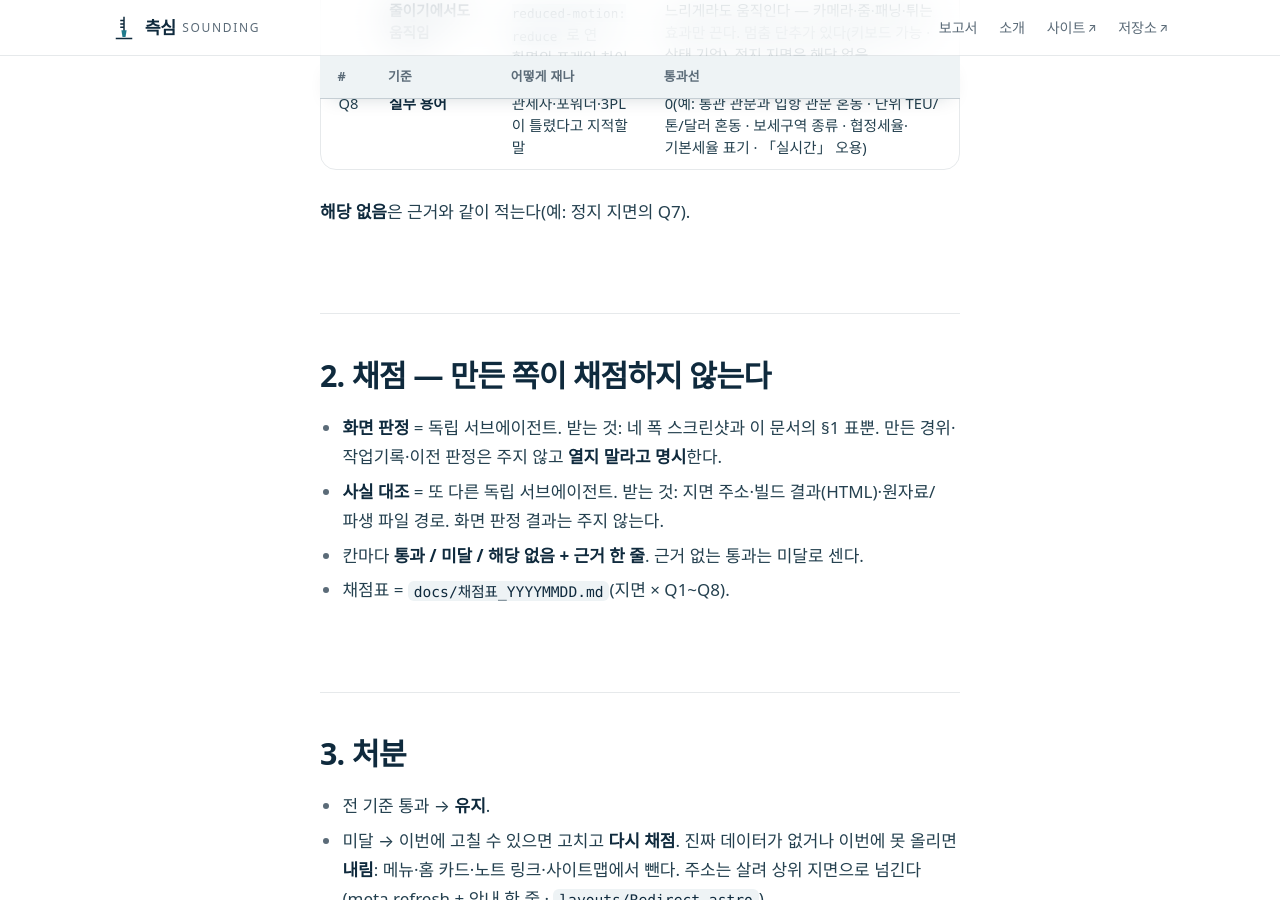
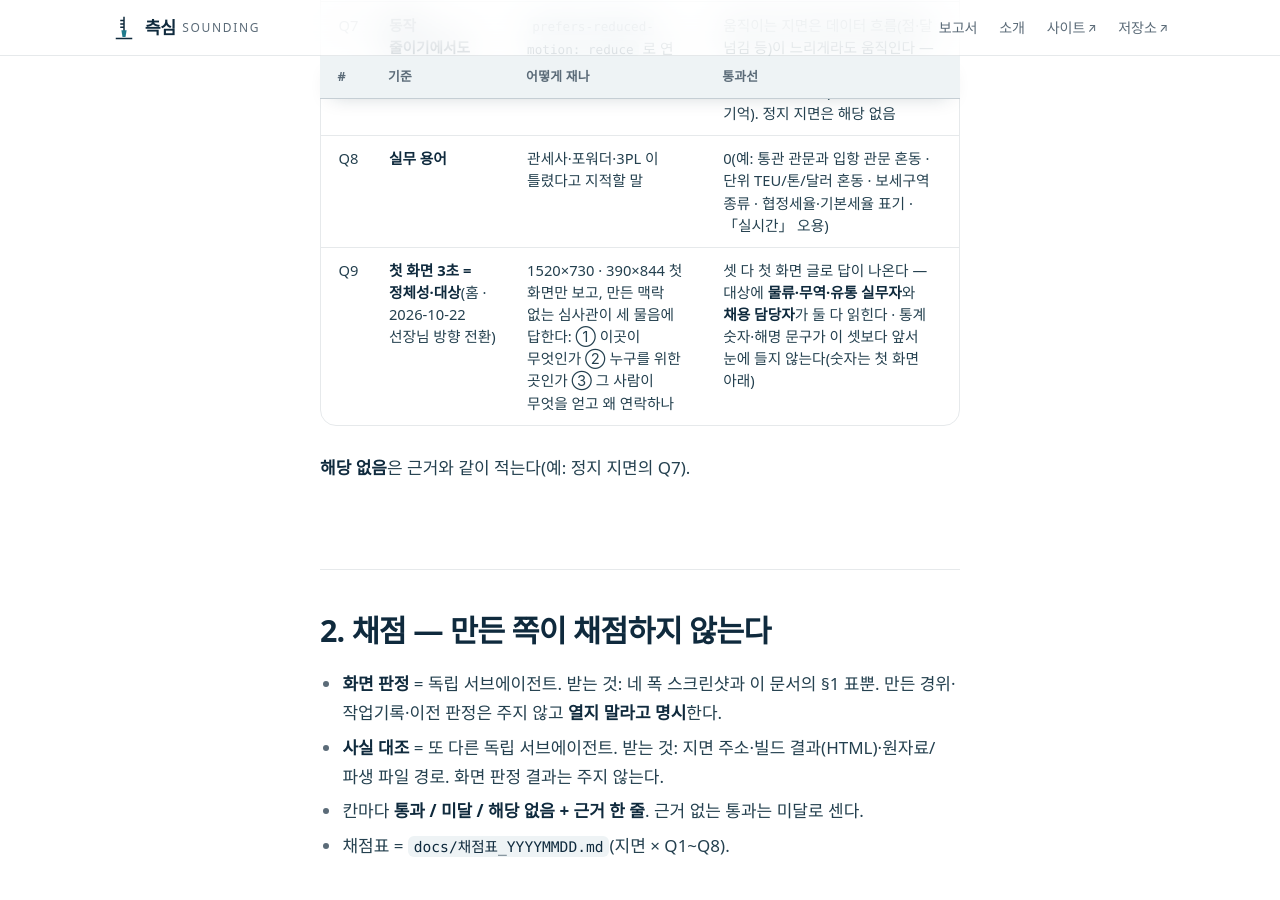
Before and after one commit to jisangj03-dev/incheon-port-analysis, a Jekyll site: the page built from docs/품질기준.md, in a window 1280 px wide and 900 px high, scrolled down 1727 px. Built offline with Jekyll 4.4.1, drawn with Linux system fonts in a browser that asks for light colours; some web fonts are replaced; our own code applies the rules of GitHub Pages for plain Markdown files; some of the changed text lies outside the part shown.

Commit message:
품질기준 Q9 선커밋 — 홈 첫 화면 3초 = 정체성·대상·얻는 것·연락 이유(10/22 선장님 방향 전환 · 채점보다 먼저)
Co-Authored-By: Claude Opus 5.5 <noreply@anthropic.com>
Claude-Session: https://claude.ai/code/session_01L59oEoiMW7KHoJRFFkcN4Q

```diff
--- a/docs/품질기준.md
+++ b/docs/품질기준.md
@@ -9,7 +9,7 @@
 
 수정이 끝날 때까지 공유·게시 없음. 채널 대기열의 게시 대기 행은 「보류」로 둔다(`docs/채널대기열.md`). 공개 알림 초안(#70 · li-12·th-01)도 게시하지 않는다.
 
-## 1. 기준 여덟 — 지면마다 전부 본다
+## 1. 기준 아홉 — 지면마다 전부 본다(Q9 는 홈만 · 2026-10-22 선커밋)
 
 | # | 기준 | 어떻게 재나 | 통과선 |
 |---|---|---|---|
@@ -21,6 +21,7 @@
 | Q6 | **네 폭 접힘선 위 핵심** | 1280×720 · 1520×730 · 1920×1080 · 390×844 스크린샷 | 네 폭 모두 접힘선 위에 제목·답·주 그림의 주인공이 보인다 · 가로 넘침 0 |
 | Q7 | **동작 줄이기에서도 움직임** | `prefers-reduced-motion: reduce` 로 연 화면의 프레임 차이 | 움직이는 지면은 데이터 흐름(점·달 넘김 등)이 느리게라도 움직인다 — 카메라·줌·패닝·튀는 효과만 끈다. 멈춤 단추가 있다(키보드 가능 · 상태 기억). 정지 지면은 해당 없음 |
 | Q8 | **실무 용어** | 관세사·포워더·3PL 이 틀렸다고 지적할 말 | 0(예: 통관 관문과 입항 관문 혼동 · 단위 TEU/톤/달러 혼동 · 보세구역 종류 · 협정세율·기본세율 표기 · 「실시간」 오용) |
+| Q9 | **첫 화면 3초 = 정체성·대상**(홈 · 2026-10-22 선장님 방향 전환) | 1520×730 · 390×844 첫 화면만 보고, 만든 맥락 없는 심사관이 세 물음에 답한다: ① 이곳이 무엇인가 ② 누구를 위한 곳인가 ③ 그 사람이 무엇을 얻고 왜 연락하나 | 셋 다 첫 화면 글로 답이 나온다 — 대상에 **물류·무역·유통 실무자**와 **채용 담당자**가 둘 다 읽힌다 · 통계 숫자·해명 문구가 이 셋보다 앞서 눈에 들지 않는다(숫자는 첫 화면 아래) |
 
 **해당 없음**은 근거와 같이 적는다(예: 정지 지면의 Q7).
 
```
